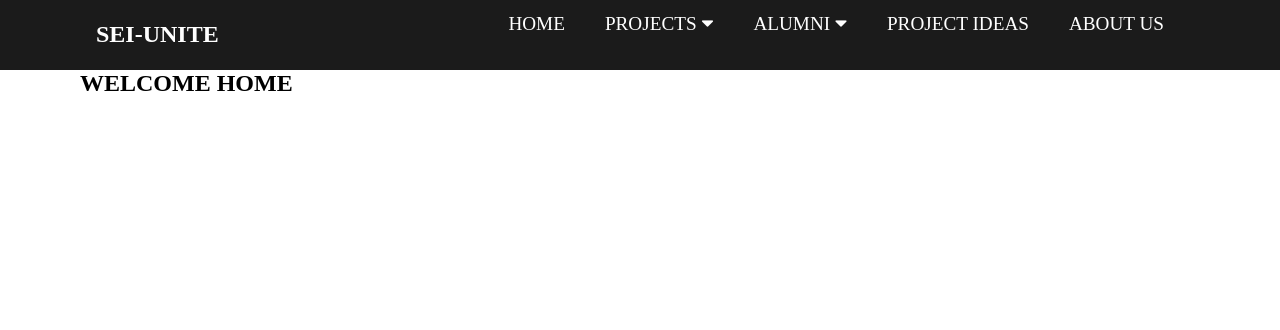
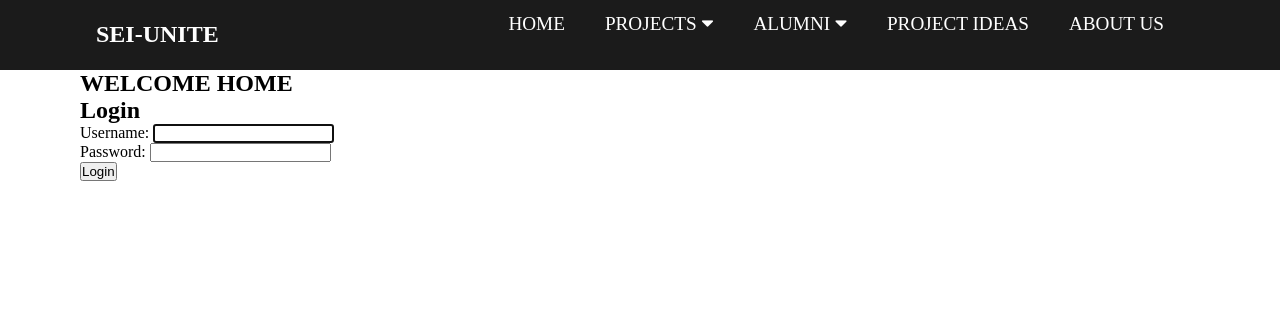
Before and after one commit to Jadessu/sei-unite, a Django app: page / in a window 1280 px wide. Shown: the top 330 px of the page. Run offline with Django 3.2, Linux system fonts and the light colour scheme.

Commit message:
add login form to home

```diff
--- a/main_app/templates/home.html
+++ b/main_app/templates/home.html
@@ -11,4 +11,16 @@
   <h1>WELCOME HOME</h1>
 </section>
 
+{% if not user.is_authenticated %}
+  <section>
+    <form action="{% url 'home' %}" method="post" class="login">
+      <h1>Login</h1>
+      {% csrf_token %}
+      {{ form.as_p }}
+      <input type="hidden" name="next" value="{{ next }}">
+      <button type="submit" class="btn submit">Login</button>
+    </form>
+  </section>
+{% endif %}
+
 {% endblock %}
--- a/main_app/urls.py
+++ b/main_app/urls.py
@@ -1,7 +1,7 @@
 from django.urls import path
 from . import views
 urlpatterns = [
-    path('', views.home, name="home"),
+    path('', views.Home.as_view(), name="home"),
     path('about/', views.about, name='about'),
     # ---------------------------------PROJECTS---------------------------------------------------------
     path('projects/', views.projects_index, name='projects_index'),
--- a/main_app/views.py
+++ b/main_app/views.py
@@ -4,11 +4,12 @@ from .models import Project, Alumnus
 from django.urls import reverse
 from django.views.generic.edit import CreateView, UpdateView, DeleteView
 from django.views.generic import ListView, DetailView
+from django.contrib.auth.views import LoginView
 
 
 # Create your views here.
-def home(request):
-     return render(request, 'home.html')
+class Home(LoginView):
+     template_name = 'home.html'
 
 def about(request):
     return render(request, 'about.html')
```
